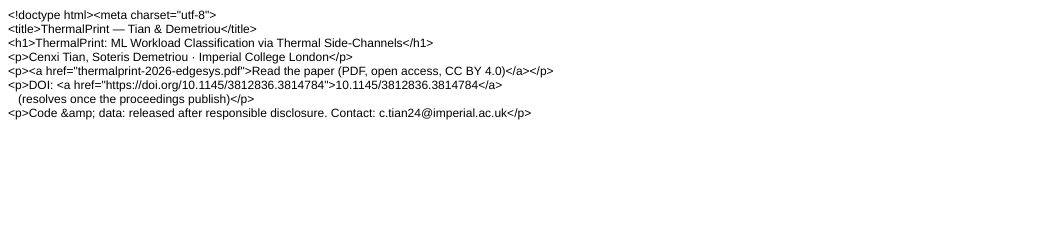
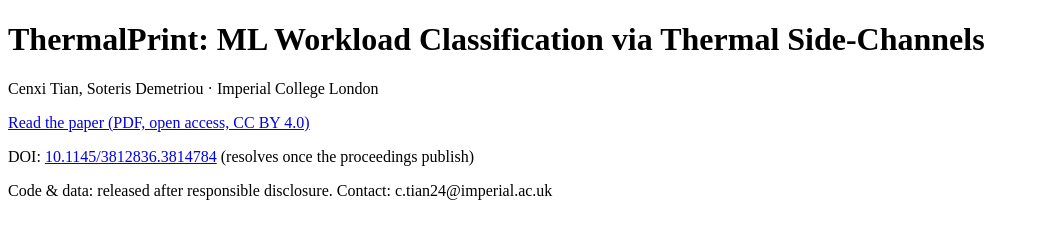
Before and after one commit to cenxiTian/thermalprint, a plain HTML site: page index.html in a window 1280 px wide. Shown: the whole page, without its empty margins (0-1039 px from the left). Drawn offline with Linux system fonts and the light colour scheme.

Commit message:
Update index.html

```diff
--- a/index.html
+++ b/index.html
@@ -1,23 +1,8 @@
-<!DOCTYPE html PUBLIC "-//W3C//DTD HTML 4.01//EN" "http://www.w3.org/TR/html4/strict.dtd">
-<html>
-<head>
-  <meta http-equiv="Content-Type" content="text/html; charset=utf-8">
-  <meta http-equiv="Content-Style-Type" content="text/css">
-  <title></title>
-  <meta name="Generator" content="Cocoa HTML Writer">
-  <meta name="CocoaVersion" content="2685.4">
-  <style type="text/css">
-    p.p1 {margin: 0.0px 0.0px 0.0px 0.0px; font: 12.0px Helvetica}
-  </style>
-</head>
-<body>
-<p class="p1">&lt;!doctype html&gt;&lt;meta charset="utf-8"&gt;</p>
-<p class="p1">&lt;title&gt;ThermalPrint — Tian &amp; Demetriou&lt;/title&gt;</p>
-<p class="p1">&lt;h1&gt;ThermalPrint: ML Workload Classification via Thermal Side-Channels&lt;/h1&gt;</p>
-<p class="p1">&lt;p&gt;Cenxi Tian, Soteris Demetriou · Imperial College London&lt;/p&gt;</p>
-<p class="p1">&lt;p&gt;&lt;a href="thermalprint-2026-edgesys.pdf"&gt;Read the paper (PDF, open access, CC BY 4.0)&lt;/a&gt;&lt;/p&gt;</p>
-<p class="p1">&lt;p&gt;DOI: &lt;a href="https://doi.org/10.1145/3812836.3814784"&gt;10.1145/3812836.3814784&lt;/a&gt;</p>
-<p class="p1"><span class="Apple-converted-space">   </span>(resolves once the proceedings publish)&lt;/p&gt;</p>
-<p class="p1">&lt;p&gt;Code &amp;amp; data: released after responsible disclosure. Contact: c.tian24@imperial.ac.uk&lt;/p&gt;</p>
-</body>
-</html>
+<!doctype html>
+<meta charset="utf-8">
+<title>ThermalPrint — Tian & Demetriou</title>
+<h1>ThermalPrint: ML Workload Classification via Thermal Side-Channels</h1>
+<p>Cenxi Tian, Soteris Demetriou · Imperial College London</p>
+<p><a href="thermalprint-2026-edgesys.pdf">Read the paper (PDF, open access, CC BY 4.0)</a></p>
+<p>DOI: <a href="https://doi.org/10.1145/3812836.3814784">10.1145/3812836.3814784</a> (resolves once the proceedings publish)</p>
+<p>Code &amp; data: released after responsible disclosure. Contact: c.tian24@imperial.ac.uk</p>
```
